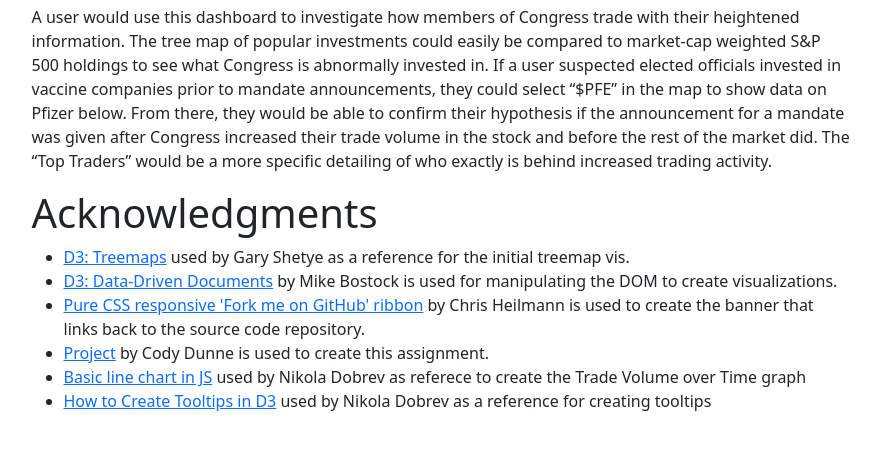
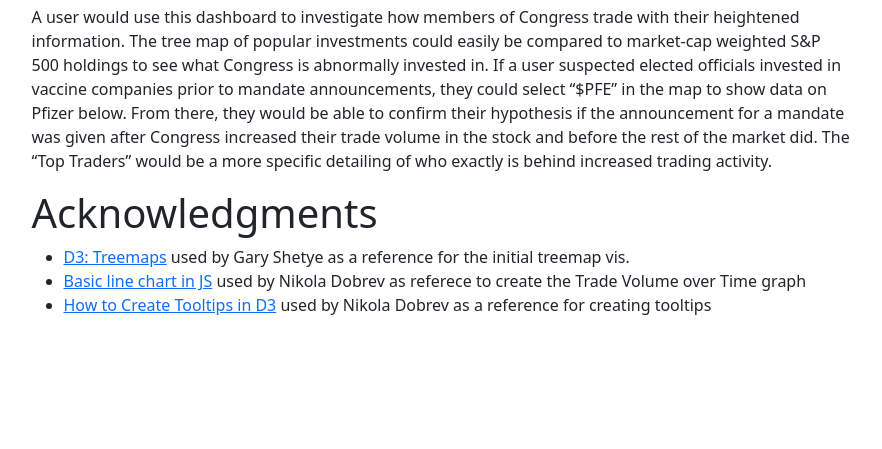
Before and after one commit to DS4200-S22/final-project-visualizing-congress-stock-trading, a website: page index.html in a window 1280 px wide. Shown: the part 2843-3292 px from the top of the page, without its empty margins (199-1081 px from the left). After the commit the page ends 3200 px from the top, so only its background shows below. Drawn offline with nearby package versions, Linux system fonts and the light colour scheme.

Commit message:
Acknowledgements

```diff
--- a/index.html
+++ b/index.html
@@ -148,18 +148,6 @@
       D3: Treemaps</a>
       used by Gary Shetye as a reference for the initial treemap vis.
     </li>
-    <li><a href='https://d3js.org/'>
-      D3: Data-Driven Documents</a>
-      by Mike Bostock is used for manipulating the DOM to create visualizations.
-    </li>
-    <li><a href='https://codepo8.github.io/css-fork-on-github-ribbon/#'>
-      Pure CSS responsive 'Fork me on GitHub' ribbon</a>
-      by Chris Heilmann is used to create the banner that links back to the source code repository.
-    </li>
-    <li><a href='https://github.com/NEU-DS-4200-F20-Staff/Project'>
-      Project</a>
-      by Cody Dunne is used to create this assignment.
-    </li>
     <li><a href="https://d3-graph-gallery.com/graph/line_basic.html">Basic line chart in JS</a>
       used by Nikola Dobrev as referece to create the Trade Volume over Time graph</li>
       <li><a href="https://www.pluralsight.com/guides/create-tooltips-in-d3js">How to Create Tooltips in D3</a>
```
